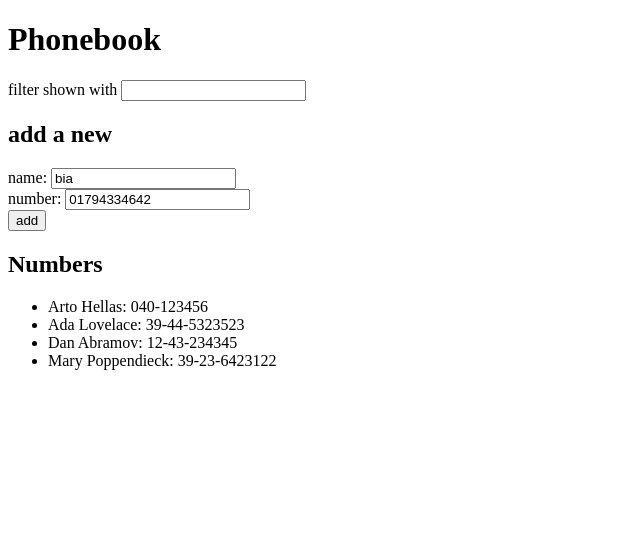
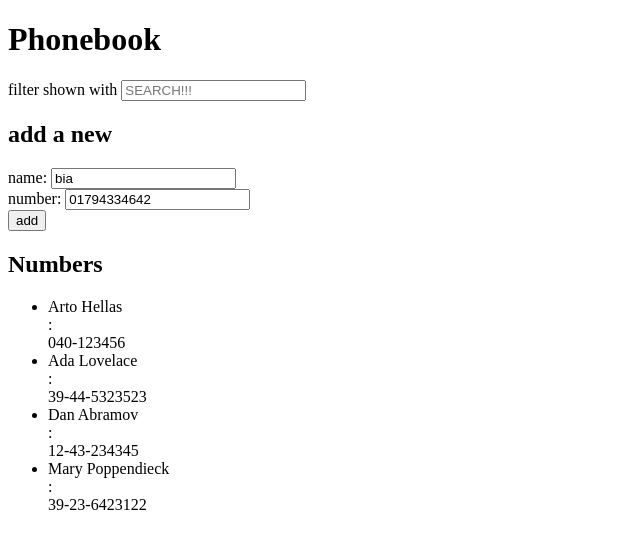
Before and after one commit to bebob2/vite-fs-phonebook, a React (Vite) app: page / in a window 1280 px wide. Shown: the top 548 px of the page, without its empty margins (0-640 px from the left). Built offline with nearby package versions, Linux system fonts and the light colour scheme.

Commit message:
added unfinished edit dialoge

```diff
--- a/src/app.jsx
+++ b/src/app.jsx
@@ -1,4 +1,5 @@
 import { useState } from "react";
+import { Field } from "./components/field";
 
 const App = () => {
   const [persons, setPersons] = useState([
@@ -7,23 +8,29 @@ const App = () => {
     { name: "Dan Abramov", number: "12-43-234345", id: 3 },
     { name: "Mary Poppendieck", number: "39-23-6423122", id: 4 },
   ]);
-  const [newName, setNewName] = useState("bia");
-  const [newNumber, setNewNumber] = useState("01794334642");
+
+  const [formState, setFormState] = useState({
+    name: "bia",
+    number: "01794334642",
+  });
+
+  const { name: newName, number: newNumber } = formState;
 
   const [filter, setFilter] = useState("");
 
-  const handleChangeName = (event) => {
-    console.log("bia", event.target);
-    setNewName(event.target.value);
+  const handleChangeForm = ({ target: { value, name } }) => {
+    setFormState({ ...formState, [name]: value });
   };
-  const handleChangeNumber = ({ target: { value } }) => {
-    setNewNumber(value);
-  };
+
   const handleChangeFilter = ({ target: { value } }) => {
     setFilter(value);
   };
   const filterPersons = (person) => {
-    const regExp = new RegExp(`${filter}`, "gi");
+    const escape = (regExp) => {
+      return regExp.replace(/[.*+?^${}()|[\]\\]/g, "\\$&");
+    };
+    console.log("2", escape(filter));
+    const regExp = new RegExp(`${escape(filter)}`, "gi");
     return person.name.match(regExp);
   };
   const handleSubmit = (event) => {
@@ -57,15 +64,21 @@ const App = () => {
       <h1>Phonebook</h1>
 
       <span>filter shown with </span>
-      <input onChange={handleChangeFilter} type="text" />
+      <input
+        placeholder="SEARCH!!!"
+        onChange={handleChangeFilter}
+        type="text"
+      />
 
       <h2>add a new</h2>
       <form onSubmit={handleSubmit}>
         <div>
-          name: <input onChange={handleChangeName} value={newName} />
+          name:{" "}
+          <input name="name" onChange={handleChangeForm} value={newName} />
         </div>
         <div>
-          number: <input value={newNumber} onChange={handleChangeNumber} />
+          number:{" "}
+          <input name="number" value={newNumber} onChange={handleChangeForm} />
         </div>
         <div>
           <button type="submit">add</button>
@@ -79,7 +92,8 @@ const App = () => {
 
           return (
             <li key={index}>
-              {name}: {number}
+              <Field value={name} />: <Field value={number} />
+              {/* {name}: {number} */}
             </li>
           );
         })}
--- /dev/null
+++ b/src/components/field.jsx
@@ -0,0 +1,49 @@
+import React from "react";
+import { useRef } from "react";
+import { useState } from "react";
+
+export const Field = ({ value }) => {
+  const [edit, setEdit] = useState(false);
+
+  const inputRef = useRef(null);
+
+  const handleEdit = (event) => {
+    if (event.detail !== 2) {
+      return;
+    }
+    setEdit(true);
+    inputRef.current?.focus();
+    console.log(inputRef);
+
+    // return(
+
+    // )
+  };
+
+  const handleEnter = (event) => {
+    if (event.keyCode === 13) {
+      setEdit(false);
+    }
+    console.log("bla", event.keyCode);
+  };
+  const Input = <input ref={inputRef} onKeyDown={handleEnter} value={value} />;
+  return (
+    <>
+      <input
+        style={edit ? { display: "block" } : { display: "none" }}
+        ref={inputRef}
+        onKeyDown={handleEnter}
+        value={value}
+      />
+      <span
+        style={{
+          userSelect: "none",
+          ...(edit ? { display: "none" } : { display: "block" }),
+        }}
+        onClick={handleEdit}
+      >
+        {value}
+      </span>
+    </>
+  );
+};
```
